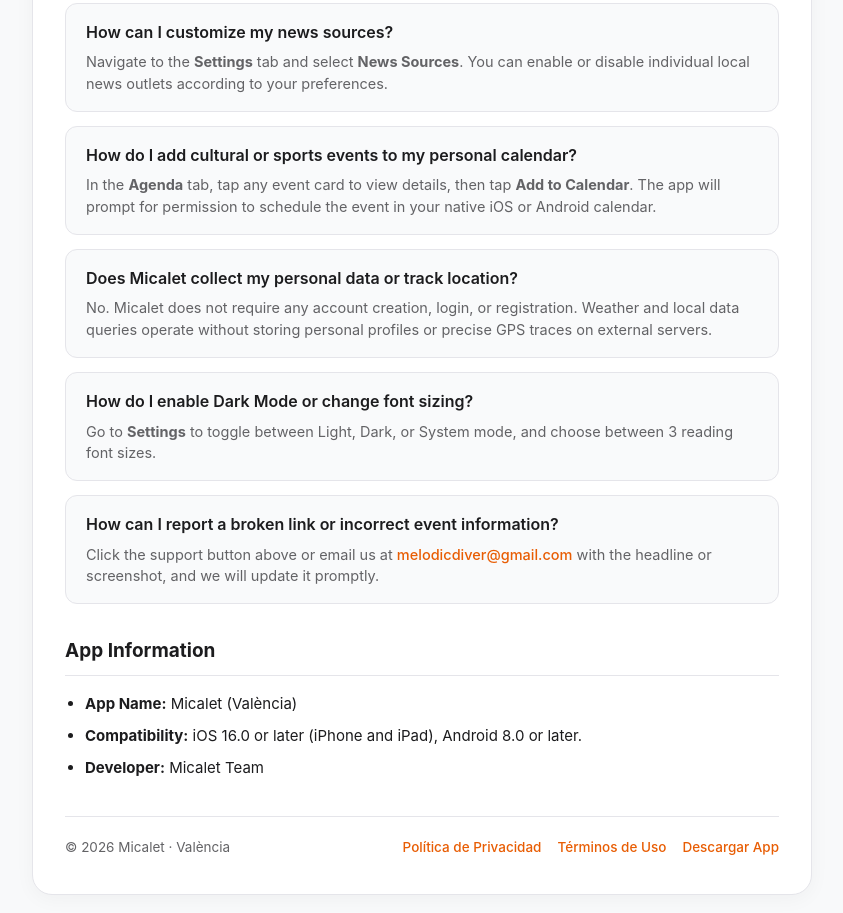
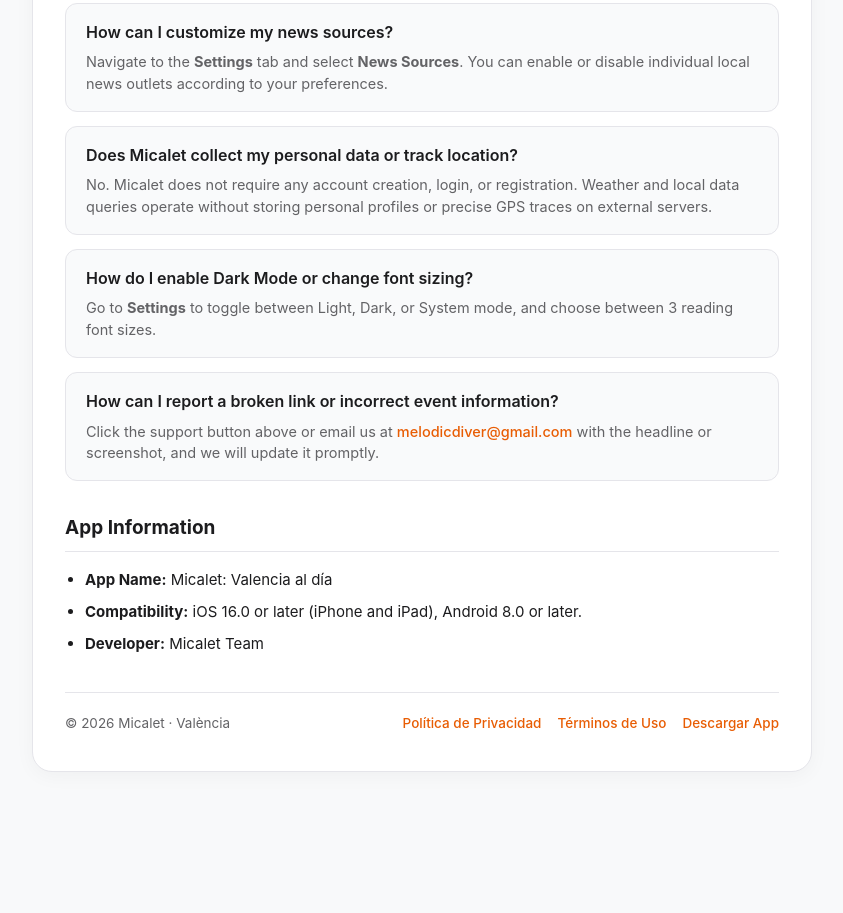
Before and after one commit to melodicdiver/micalet, a plain HTML site: page public/contact.html in a window 1280 px wide. Shown: the part 616-1529 px from the top of the page, without its empty margins (218-1061 px from the left). After the commit the page ends 1420 px from the top, so only its background shows below. Drawn offline with Linux system fonts and the light colour scheme.

Commit message:
Update contact.html

```diff
--- a/public/contact.html
+++ b/public/contact.html
@@ -283,11 +283,6 @@
       </div>
 
       <div class="faq-item">
-        <div class="faq-question">¿Cómo añado un evento cultural o deportivo a mi calendario?</div>
-        <div class="faq-answer">En la pestaña de <strong>Agenda</strong>, pulsa sobre cualquier evento para ver su detalle y haz clic en el botón <strong>Añadir al calendario</strong>. La aplicación te solicitará permiso para crear la cita directamente en tu calendario nativo de iOS o Android.</div>
-      </div>
-
-      <div class="faq-item">
         <div class="faq-question">¿Micalet recopila mis datos personales o mi ubicación?</div>
         <div class="faq-answer">No. Micalet no requiere registro, inicio de sesión ni cuentas de usuario. La consulta meteorológica y la ordenación de eventos se procesan sin almacenar tu identidad ni tu ubicación en servidores externos.</div>
       </div>
@@ -330,11 +325,6 @@
       <div class="faq-item">
         <div class="faq-question">Com personalitze les fonts de notícies que vull llegir?</div>
         <div class="faq-answer">En la pestanya d'<strong>Ajustos</strong>, accedix a la secció <strong>Fonts de notícies</strong>. Pots activar o desactivar mitjans locals valencians de manera individual segons les teues preferències.</div>
-      </div>
-
-      <div class="faq-item">
-        <div class="faq-question">Com afig un esdeveniment cultural o esportiu al meu calendari?</div>
-        <div class="faq-answer">En la pestanya d'<strong>Agenda</strong>, prem sobre qualsevol esdeveniment per a vore el seu detall i fes clic en el botó <strong>Afegir al calendari</strong>. L'aplicació et demanarà permís per a crear la cita directament en el teu calendari d'iOS o Android.</div>
       </div>
 
       <div class="faq-item">
@@ -383,11 +373,6 @@
       </div>
 
       <div class="faq-item">
-        <div class="faq-question">How do I add cultural or sports events to my personal calendar?</div>
-        <div class="faq-answer">In the <strong>Agenda</strong> tab, tap any event card to view details, then tap <strong>Add to Calendar</strong>. The app will prompt for permission to schedule the event in your native iOS or Android calendar.</div>
-      </div>
-
-      <div class="faq-item">
         <div class="faq-question">Does Micalet collect my personal data or track location?</div>
         <div class="faq-answer">No. Micalet does not require any account creation, login, or registration. Weather and local data queries operate without storing personal profiles or precise GPS traces on external servers.</div>
       </div>
@@ -404,7 +389,7 @@
 
       <h2>App Information</h2>
       <ul>
-        <li><strong>App Name:</strong> Micalet (València)</li>
+        <li><strong>App Name:</strong> Micalet: Valencia al día </li>
         <li><strong>Compatibility:</strong> iOS 16.0 or later (iPhone and iPad), Android 8.0 or later.</li>
         <li><strong>Developer:</strong> Micalet Team</li>
       </ul>
```
